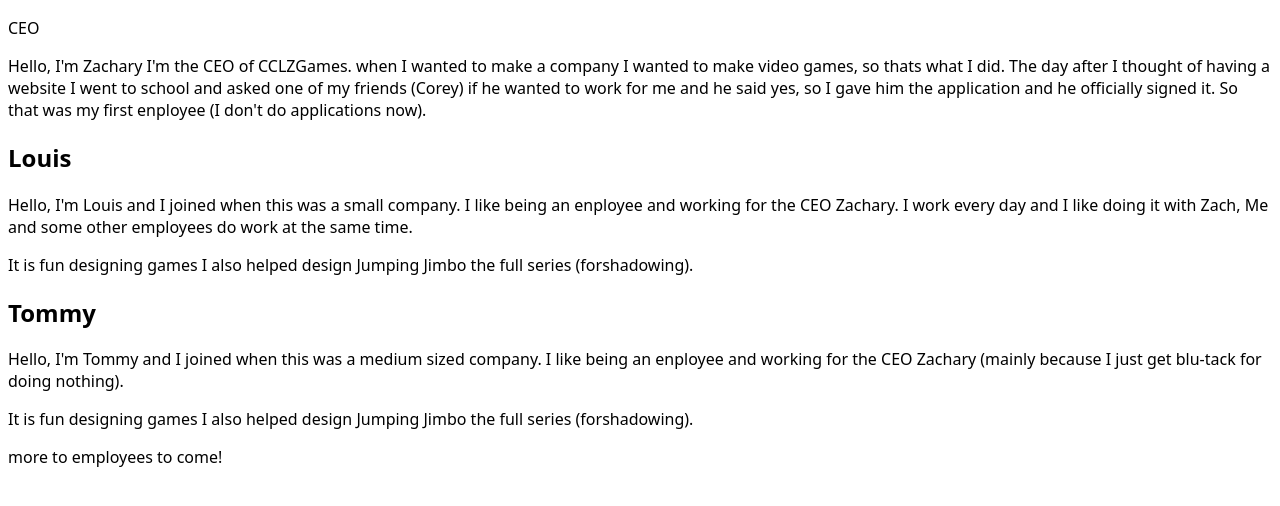
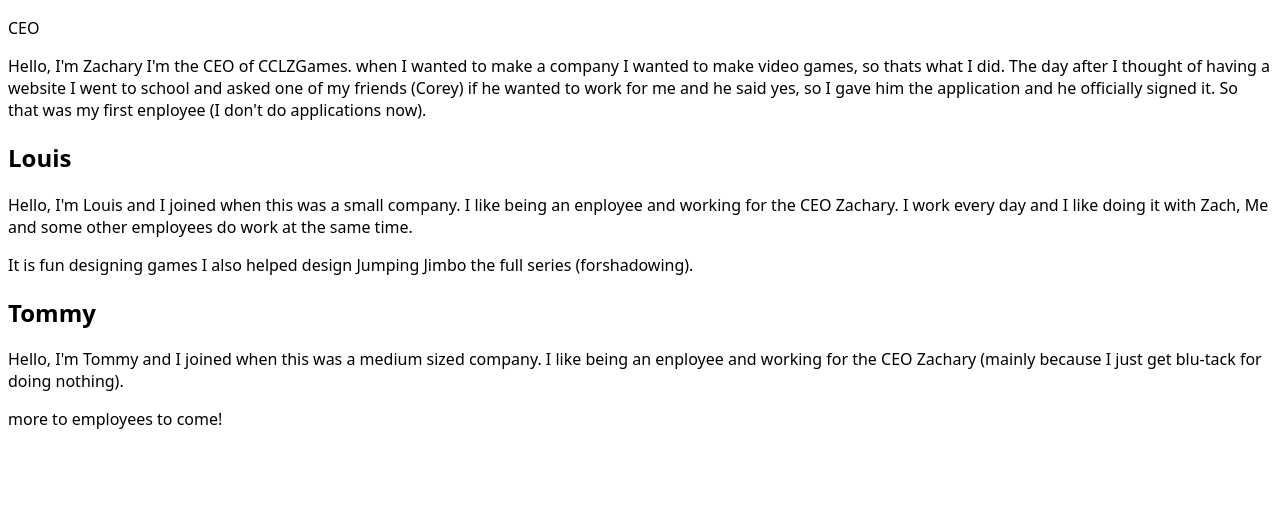
Before and after one commit to CCLZGames/cclz.github.io, a plain HTML site: page about.html in a window 1280 px wide. Shown: the part 174-680 px from the top of the page. Drawn offline with Linux system fonts and the light colour scheme.

Commit message:
Update about.html

```diff
--- a/about.html
+++ b/about.html
@@ -38,8 +38,6 @@
         Hello, I'm Tommy and I joined when this was a medium sized company. I like being an enployee and working for the CEO Zachary (mainly because I just get blu-tack for doing nothing).
     </p>
 
-    <p>It is fun designing games I also helped design Jumping Jimbo the full series (forshadowing).</p>
-
     <p>more to employees to come!</p>
     </div>
 </body>
```
